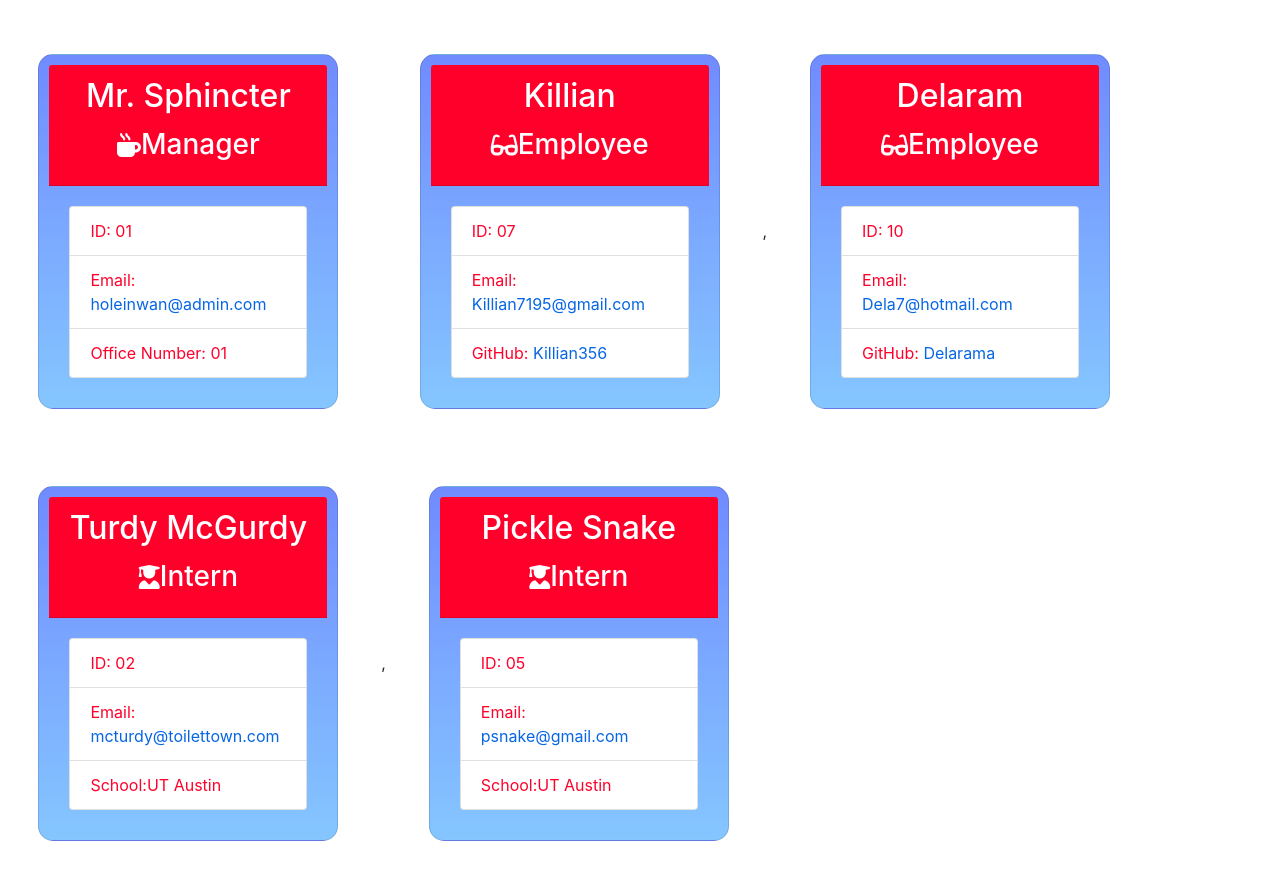
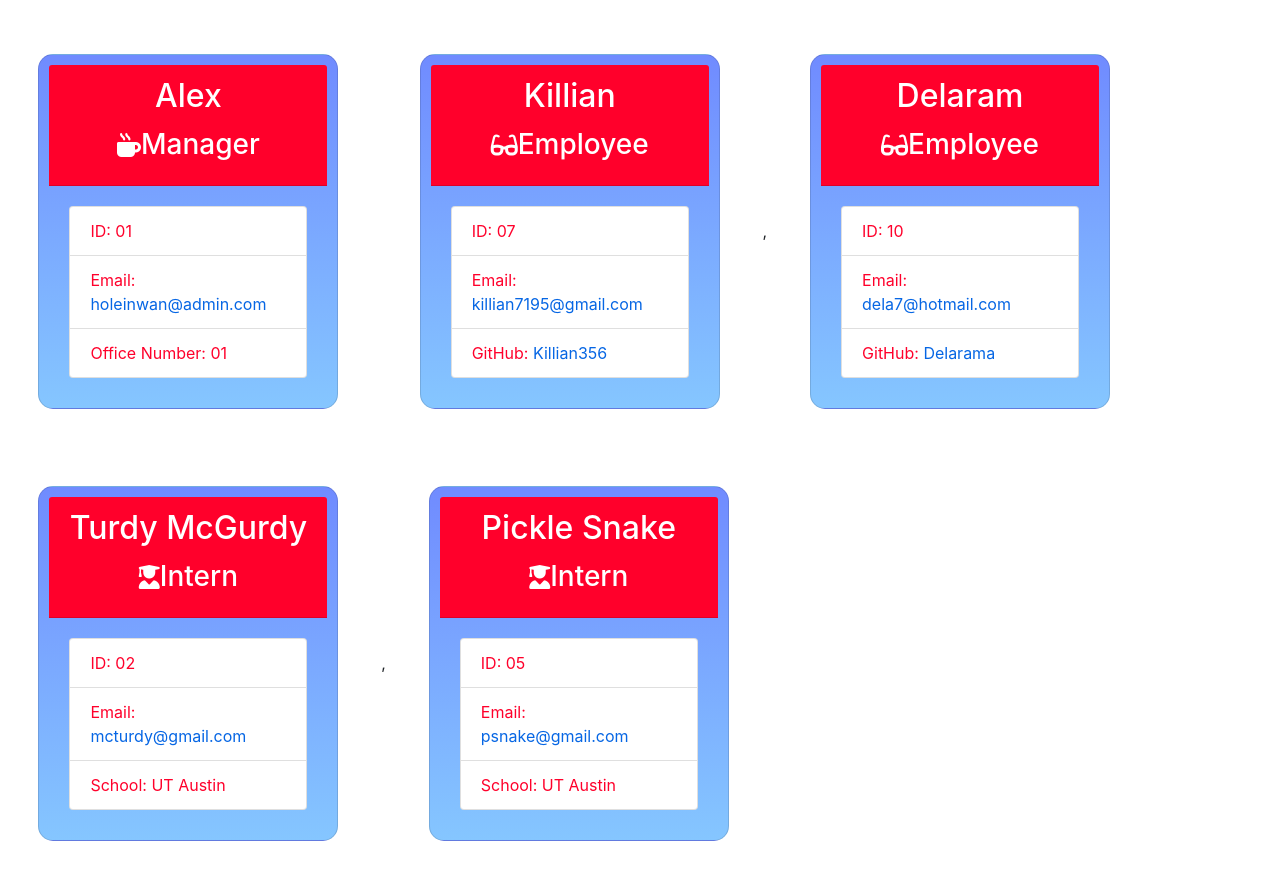
Before and after one commit to Killian356/Profile-Generator, a website: page dist/index.html in a window 1280 px wide. Shown: the part 242-1122 px from the top of the page. Drawn offline with nearby package versions, Linux system fonts and the light colour scheme.

Commit message:
finished Readme

```diff
--- a/dist/index.html
+++ b/dist/index.html
@@ -41,14 +41,14 @@
 
     <div class="card">
     <div class="card-header">
-        <h2 class="card-title">Mr. Sphincter</h2>
+        <h2 class="card-title">Alex</h2>
         <h3 class="card-title"><i class='fas fa-mug-hot' style='font-size:24px'></i>Manager</h3>
     </div>
     <div class="card-body">
         <ul class="list-group">
           <li class="list-group-item">ID: 01</li>
           <li class="list-group-item">
-        Email: <a class="link" target = _blank href="mailto:holeinwan@admin.com">holeinwan@admin.com</a>
+        Email: <a class="link" target = _blank href="mailto: holeinwan@admin.com">holeinwan@admin.com</a>
         </li>
         <li class="list-group-item"> Office Number: 01</li>
         </ul>
@@ -66,7 +66,7 @@
                     <ul class="list-group">
                       <li class="list-group-item">ID: 07</li>
                       <li class="list-group-item">
-                    Email: <a class="link" target = _blank href="mailto:Killian7195@gmail.com">Killian7195@gmail.com</a>
+                    Email: <a class="link" target = _blank href="mailto: killian7195@gmail.com">killian7195@gmail.com</a>
                     </li>
                     <li class="list-group-item">
                     GitHub: <a class="link" target = _blank href="https://github.com/Killian356">Killian356</a>
@@ -85,7 +85,7 @@
                     <ul class="list-group">
                       <li class="list-group-item">ID: 10</li>
                       <li class="list-group-item">
-                    Email: <a class="link" target = _blank href="mailto:Dela7@hotmail.com">Dela7@hotmail.com</a>
+                    Email: <a class="link" target = _blank href="mailto: dela7@hotmail.com">dela7@hotmail.com</a>
                     </li>
                     <li class="list-group-item">
                     GitHub: <a class="link" target = _blank href="https://github.com/Delarama">Delarama</a>
@@ -108,9 +108,9 @@
                 <ul class="list-group">
                   <li class="list-group-item">ID: 02</li>
                   <li class="list-group-item">
-                Email: <a class="link" target = _blank href="mailto:mcturdy@toilettown.com">mcturdy@toilettown.com</a>
+                Email: <a class="link" target = _blank href="mailto:mcturdy@gmail.com">mcturdy@gmail.com</a>
                 </li>
-                <li class="list-group-item">School:UT Austin</li>
+                <li class="list-group-item">School: UT Austin</li>
                 </li>
                 </ul>
             </div>
@@ -128,7 +128,7 @@
                   <li class="list-group-item">
                 Email: <a class="link" target = _blank href="mailto:psnake@gmail.com">psnake@gmail.com</a>
                 </li>
-                <li class="list-group-item">School:UT Austin</li>
+                <li class="list-group-item">School: UT Austin</li>
                 </li>
                 </ul>
             </div>
```
Also changed, not shown: README.md, assets/images/PG-1.JPG (added).
